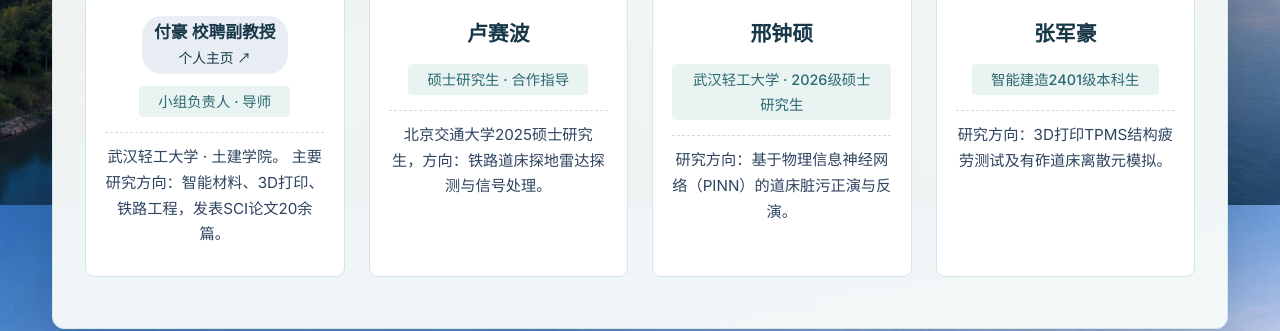
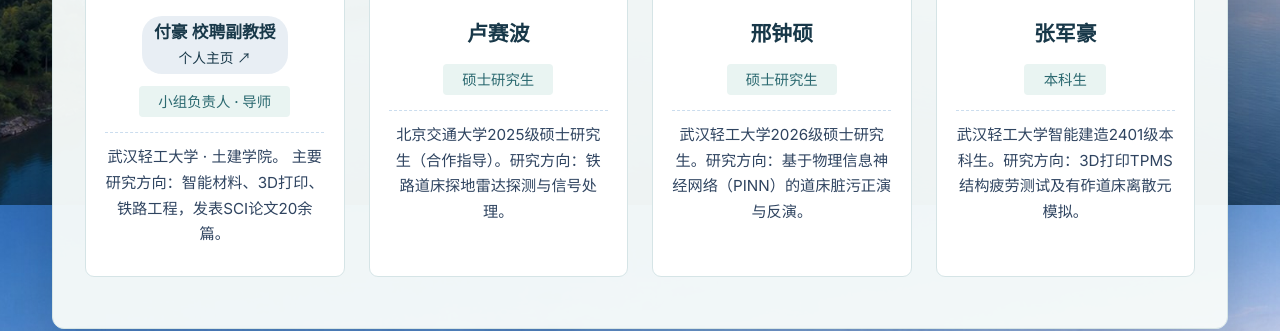
Before and after one commit to hxf992/Web_WHPU, a plain HTML site: page index.html in a window 1280 px wide. Shown: the part 1395-1726 px from the top of the page. Drawn offline with Linux system fonts and the light colour scheme; no server answers.

Commit message:
Simplify student labels and move school details into descriptions

```diff
--- a/index.html
+++ b/index.html
@@ -715,20 +715,20 @@ body{background:#f1f5f5;color:#203945;background-image:none}body::before,.floati
                         <img src="images/lusaibo.jpg" alt="卢赛波">
                     </div>
                     <div class="member-name">卢赛波</div>
-                    <div class="member-role">硕士研究生 · 合作指导</div>
-                    <div class="member-desc">北京交通大学2025硕士研究生，方向：铁路道床探地雷达探测与信号处理。</div>
+                    <div class="member-role">硕士研究生</div>
+                    <div class="member-desc">北京交通大学2025级硕士研究生（合作指导）。研究方向：铁路道床探地雷达探测与信号处理。</div>
                 </div>
                 <div class="member-card">
                     <div class="member-avatar"><img src="images/xingzhongshuo.png" alt="邢钟硕"></div>
                     <div class="member-name">邢钟硕</div>
-                    <div class="member-role">武汉轻工大学 · 2026级硕士研究生</div>
-                    <div class="member-desc">研究方向：基于物理信息神经网络（PINN）的道床脏污正演与反演。</div>
+                    <div class="member-role">硕士研究生</div>
+                    <div class="member-desc">武汉轻工大学2026级硕士研究生。研究方向：基于物理信息神经网络（PINN）的道床脏污正演与反演。</div>
                 </div>
                 <div class="member-card">
                     <div class="member-avatar"><img src="images/zhangjunhao.jpg" alt="张军豪"></div>
                     <div class="member-name">张军豪</div>
-                    <div class="member-role">智能建造2401级本科生</div>
-                    <div class="member-desc">研究方向：3D打印TPMS结构疲劳测试及有砟道床离散元模拟。</div>
+                    <div class="member-role">本科生</div>
+                    <div class="member-desc">武汉轻工大学智能建造2401级本科生。研究方向：3D打印TPMS结构疲劳测试及有砟道床离散元模拟。</div>
                 </div>
             </div>
         </div>
```
